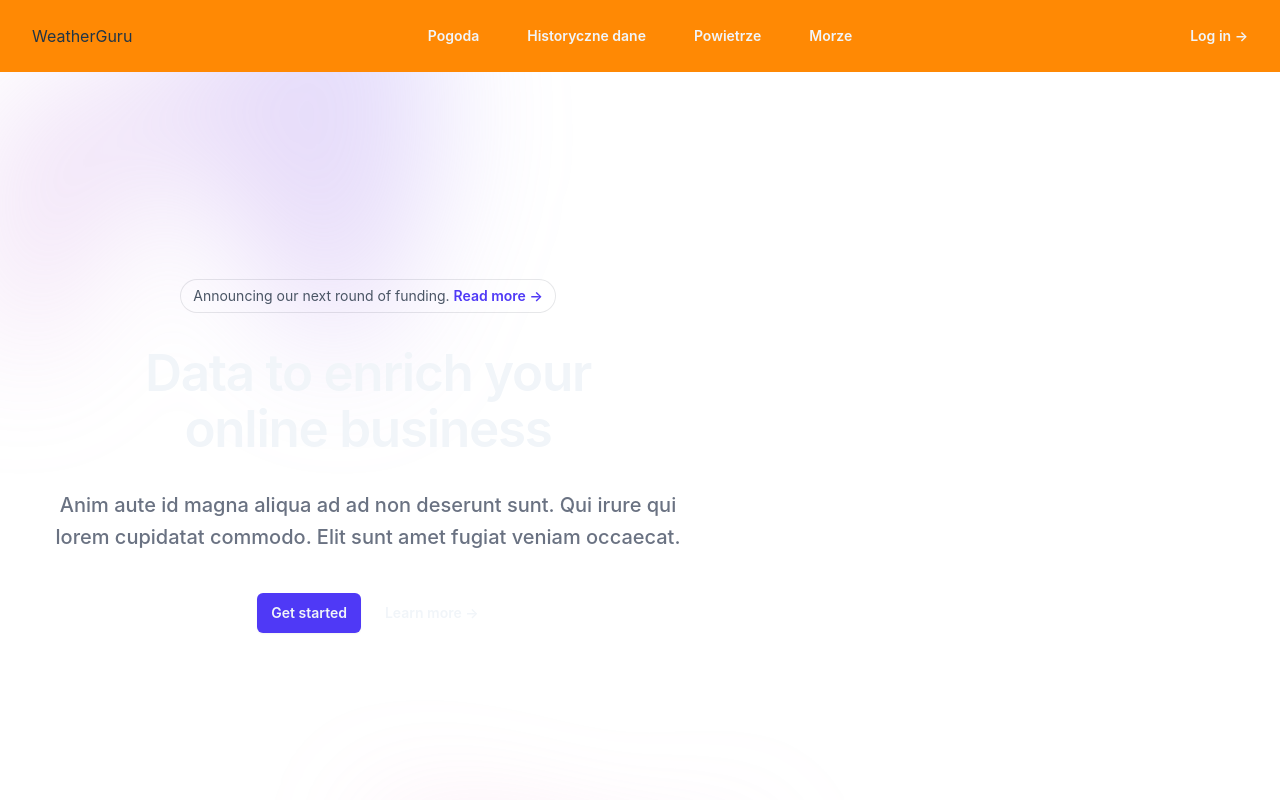
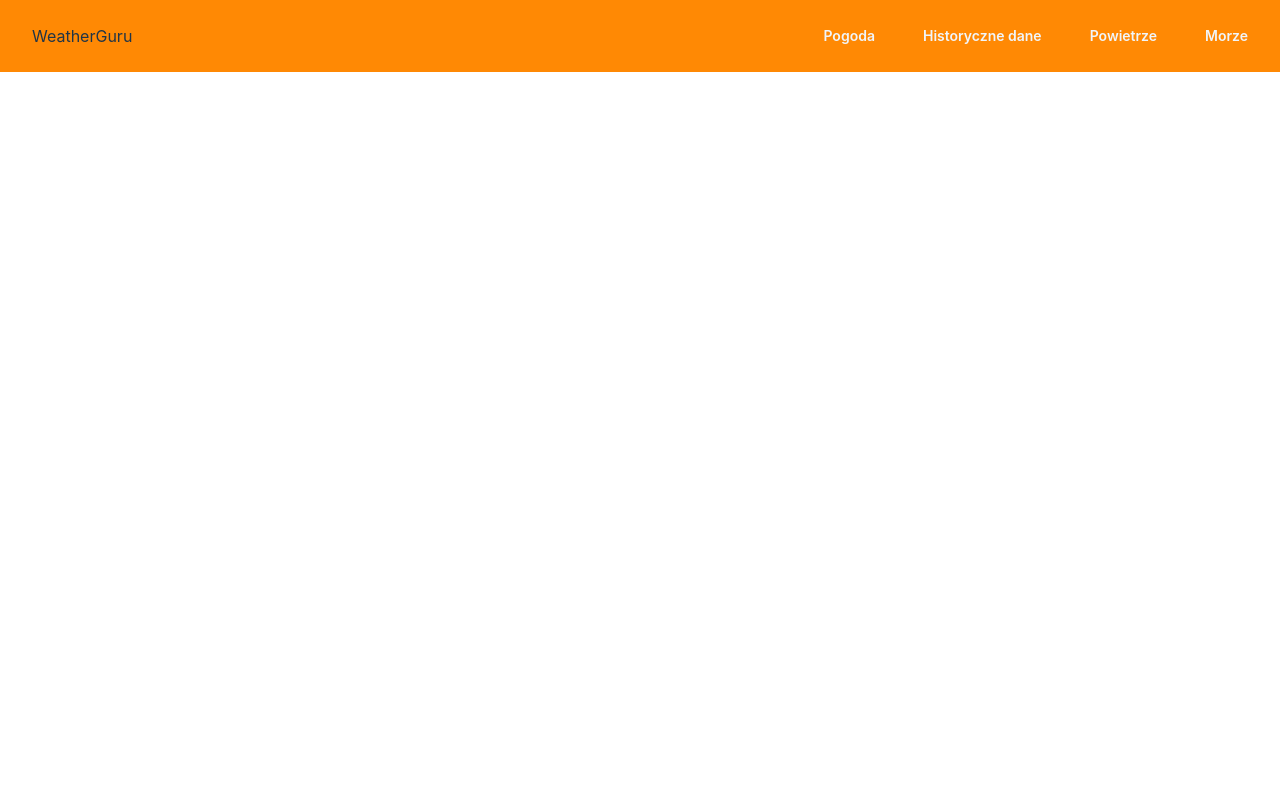
Before and after one commit to WithoutName48/Weather-Guru, a Svelte app: page / in a window 1280 px wide. Shown: the top 800 px of the page. Built offline with nearby package versions, Linux system fonts and the light colour scheme.

Commit message:
Navbar added

```diff
--- a/src/screens/Template.svelte
+++ b/src/screens/Template.svelte
@@ -21,9 +21,6 @@
           <a href="/#/data" class="text-sm/6 font-semibold text-slate-100">Historyczne dane</a>
           <a href="/#/air" class="text-sm/6 font-semibold text-slate-100">Powietrze</a>
           <a href="/#/sea" class="text-sm/6 font-semibold text-slate-100">Morze</a>
-        </div>
-        <div class="hidden lg:flex lg:flex-1 lg:justify-end">
-          <a href="#" class="text-sm/6 font-semibold text-slate-100">Log in <span aria-hidden="true">&rarr;</span></a>
         </div>
       </nav>
       <!-- Mobile menu, show/hide based on menu open state. -->
@@ -51,36 +48,11 @@
                 <a href="#" class="-mx-3 block rounded-lg px-3 py-2 text-base/7 font-semibold text-slate-100 hover:bg-gray-50">Marketplace</a>
                 <a href="#" class="-mx-3 block rounded-lg px-3 py-2 text-base/7 font-semibold text-slate-100 hover:bg-gray-50">Company</a>
               </div>
-              <div class="py-6">
-                <a href="#" class="-mx-3 block rounded-lg px-3 py-2.5 text-base/7 font-semibold text-slate-100 hover:bg-gray-50">Log in</a>
-              </div>
             </div>
           </div>
         </div>
       </div>
     </header>
 
-    <div class="relative isolate px-6 pt-14 lg:px-8">
-      <div class="absolute inset-x-0 -top-40 -z-10 transform-gpu overflow-hidden blur-3xl sm:-top-80" aria-hidden="true">
-        <div class="relative left-[calc(50%-11rem)] aspect-1155/678 w-[36.125rem] -translate-x-1/2 rotate-[30deg] bg-linear-to-tr from-[#ff80b5] to-[#9089fc] opacity-30 sm:left-[calc(50%-30rem)] sm:w-[72.1875rem]" style="clip-path: polygon(74.1% 44.1%, 100% 61.6%, 97.5% 26.9%, 85.5% 0.1%, 80.7% 2%, 72.5% 32.5%, 60.2% 62.4%, 52.4% 68.1%, 47.5% 58.3%, 45.2% 34.5%, 27.5% 76.7%, 0.1% 64.9%, 17.9% 100%, 27.6% 76.8%, 76.1% 97.7%, 74.1% 44.1%)"></div>
-      </div>
-      <div class="mx-auto max-w-2xl py-32 sm:py-48 lg:py-56">
-        <div class="hidden sm:mb-8 sm:flex sm:justify-center">
-          <div class="relative rounded-full px-3 py-1 text-sm/6 text-gray-600 ring-1 ring-gray-900/10 hover:ring-gray-900/20">
-            Announcing our next round of funding. <a href="#" class="font-semibold text-indigo-600"><span class="absolute inset-0" aria-hidden="true"></span>Read more <span aria-hidden="true">&rarr;</span></a>
-          </div>
-        </div>
-        <div class="text-center">
-          <h1 class="text-5xl font-semibold tracking-tight text-balance text-slate-100 sm:text-7xl">Data to enrich your online business</h1>
-          <p class="mt-8 text-lg font-medium text-pretty text-gray-500 sm:text-xl/8">Anim aute id magna aliqua ad ad non deserunt sunt. Qui irure qui lorem cupidatat commodo. Elit sunt amet fugiat veniam occaecat.</p>
-          <div class="mt-10 flex items-center justify-center gap-x-6">
-            <a href="#" class="rounded-md bg-indigo-600 px-3.5 py-2.5 text-sm font-semibold text-slate-100 shadow-xs hover:bg-indigo-500 focus-visible:outline-2 focus-visible:outline-offset-2 focus-visible:outline-indigo-600">Get started</a>
-            <a href="#" class="text-sm/6 font-semibold text-slate-100">Learn more <span aria-hidden="true">→</span></a>
-          </div>
-        </div>
-      </div>
-      <div class="absolute inset-x-0 top-[calc(100%-13rem)] -z-10 transform-gpu overflow-hidden blur-3xl sm:top-[calc(100%-30rem)]" aria-hidden="true">
-        <div class="relative left-[calc(50%+3rem)] aspect-1155/678 w-[36.125rem] -translate-x-1/2 bg-linear-to-tr from-[#ff80b5] to-[#9089fc] opacity-30 sm:left-[calc(50%+36rem)] sm:w-[72.1875rem]" style="clip-path: polygon(74.1% 44.1%, 100% 61.6%, 97.5% 26.9%, 85.5% 0.1%, 80.7% 2%, 72.5% 32.5%, 60.2% 62.4%, 52.4% 68.1%, 47.5% 58.3%, 45.2% 34.5%, 27.5% 76.7%, 0.1% 64.9%, 17.9% 100%, 27.6% 76.8%, 76.1% 97.7%, 74.1% 44.1%)"></div>
-      </div>
-    </div>
+
   </div>
```
